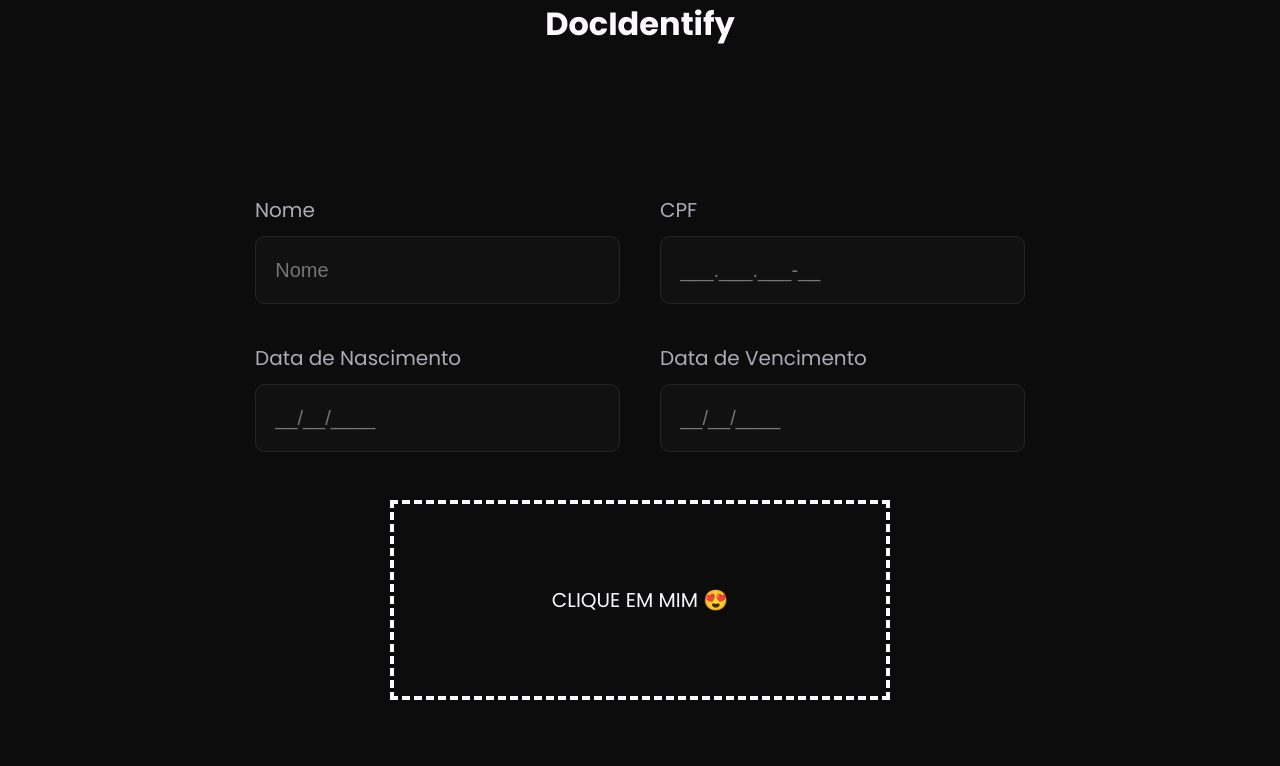
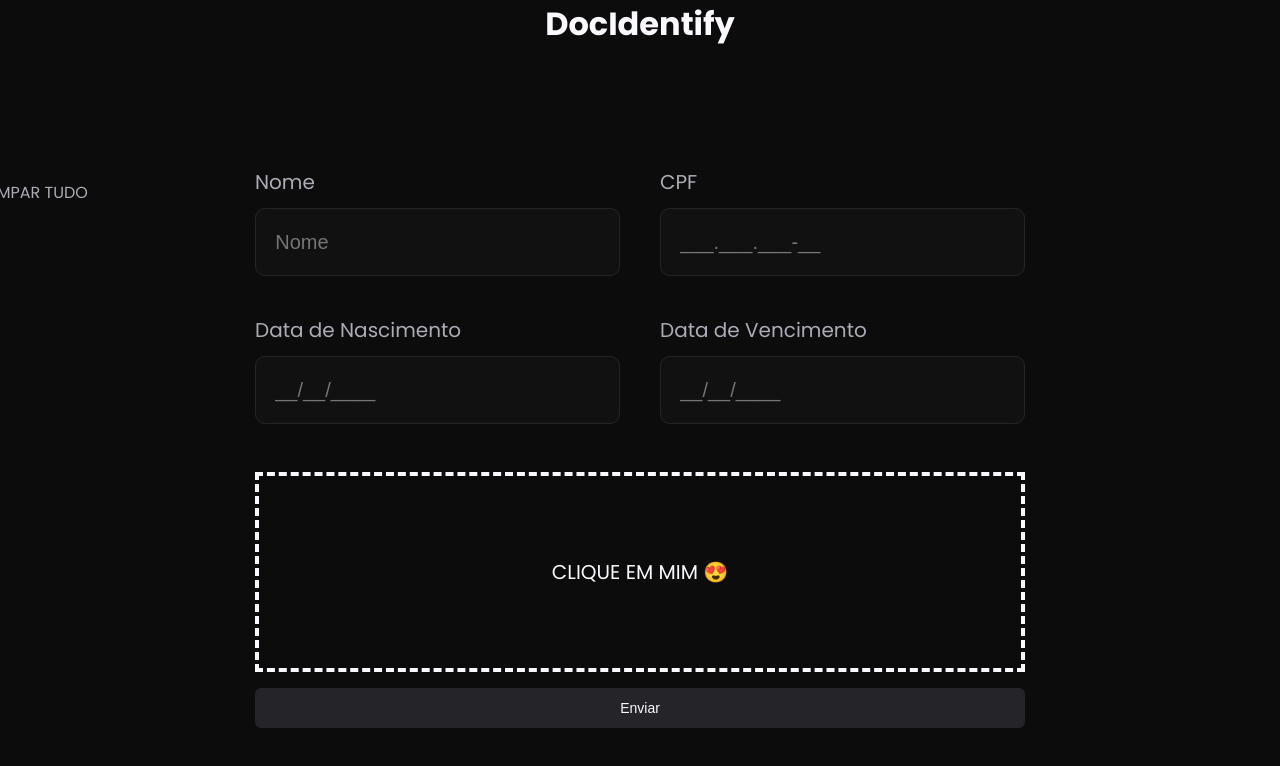
Before and after one commit to LucasBlunTT/DocIdentifyRefactored, a Next.js app in the folder FRONTEND/: page / in a window 1280 px wide. Shown: the top 766 px of the page. Built offline with nearby package versions, Linux system fonts and the light colour scheme.

Commit message:
Componente de ajuda adicionado

```diff
--- a/FRONTEND/src/app/layout.js
+++ b/FRONTEND/src/app/layout.js
@@ -15,7 +15,9 @@ export const metadata = {
 export default function RootLayout({ children }) {
   return (
     <html lang="en">
-      <body className={`${poppins.className}`}>
+      <body
+        className={`${poppins.className}`}
+      >
         {children}
       </body>
     </html>
--- a/FRONTEND/src/app/page.js
+++ b/FRONTEND/src/app/page.js
@@ -5,7 +5,7 @@ export default function Home() {
   return (
     <>
       <Header />
-      <SectionHero />
+      <SectionHero/>
     </>
   );
 }
--- /dev/null
+++ b/FRONTEND/src/components/Help/index.jsx
@@ -0,0 +1,16 @@
+import Image from 'next/image';
+import React from 'react';
+import escIcon from '../../assets/icons8-esc-50.png';
+
+function Help() {
+  return (
+    <ul className="absolute left-[-357px] flex items-center justify-center">
+      <li className="flex items-center justify-center">
+        <Image className="mr-2" src={escIcon} alt="esc icon" />
+        <p>PARA LIMPAR TUDO</p>
+      </li>
+    </ul>
+  );
+}
+
+export default Help;
--- a/FRONTEND/src/components/SectionHero/index.jsx
+++ b/FRONTEND/src/components/SectionHero/index.jsx
@@ -4,12 +4,9 @@ import React, { useEffect, useState } from 'react';
 import Container from '../Container';
 import { Input } from '../ui/input';
 import InputFile from '../InputFile';
-import {
-  Accordion,
-  AccordionContent,
-  AccordionItem,
-  AccordionTrigger,
-} from '../ui/accordion';
+import { Button } from '../ui/button';
+import { ButtonLoading } from '../ui/buttonLoading';
+import Help from '@/components/Help';
 
 export default function SectionHero() {
   const [documento, setDocumento] = useState(null);
@@ -17,6 +14,7 @@ export default function SectionHero() {
   const [cpf, setCpf] = useState('');
   const [dataNascimento, setDataNascimento] = useState('');
   const [dataVencimento, setDataVencimento] = useState('');
+  const [loading, setLoading] = useState(false);
 
   useEffect(() => {
     window.addEventListener('keydown', handleLimparDados);
@@ -30,18 +28,34 @@ export default function SectionHero() {
     event.key === 'Escape' && setDocumento(null);
   }
 
-  //<Accordion type="single" collapsible>
-  //<AccordionItem value="item-1">
-  // <AccordionTrigger>
-  //   Veja o que você pode fazer clicando aqui!
-  // </AccordionTrigger>
-  //  <AccordionContent>ESC: Limpar campos</AccordionContent>
-  //  </AccordionItem>
-  // </Accordion>
+  async function handlerEnviarImagem(event) {
+    event.preventDefault();
+    const formData = new FormData();
+    formData.append('imagem', documento);
+    try {
+      setLoading(true);
+      const response = await fetch('URL_BACKEND', {
+        method: 'POST',
+        body: formData,
+      });
+      if (response.ok) {
+        console.log('Imagem enviada com sucesso');
+      }
+    } catch (error) {
+      setLoading(false);
+      throw new Error(error.message);
+    } finally {
+      setLoading(false);
+    }
+  }
 
   return (
     <section className="w-full h-screen flex items-center justify-center">
-      <Container className="flex-col items-center justify-center">
+      <Container className="relative">
+        <form
+          className="flex-col items-center justify-center"
+          onSubmit={handlerEnviarImagem}
+        >
           <div className="grid grid-cols-2 gap-10 mb-12">
             <Input
               type="text"
@@ -77,7 +91,7 @@ export default function SectionHero() {
             />
           </div>
           <div
-          className={`relative cursor-pointer w-full max-w-[500px] h-[200px] border-[4px] border-dashed ${
+            className={`relative mb-4 cursor-pointer w-full h-[200px] border-[4px] border-dashed ${
               documento ? 'border-[green]' : 'border-[#FBF9FE]'
             } flex items-center justify-center`}
           >
@@ -91,6 +105,13 @@ export default function SectionHero() {
               accept=".png, .jpg"
             />
           </div>
+          {loading ? (
+            <ButtonLoading>Enviando</ButtonLoading>
+          ) : (
+            <Button>Enviar</Button>
+          )}
+        </form>
+        <Help />
       </Container>
     </section>
   );
--- a/FRONTEND/src/components/ui/button.jsx
+++ b/FRONTEND/src/components/ui/button.jsx
@@ -1,47 +1,50 @@
-import * as React from "react"
-import { Slot } from "@radix-ui/react-slot"
-import { cva } from "class-variance-authority";
-
-import { cn } from "@/lib/utils"
+import * as React from 'react';
+import { Slot } from '@radix-ui/react-slot';
+import { cva } from 'class-variance-authority';
+import { cn } from '@/lib/utils';
 
 const buttonVariants = cva(
-  "inline-flex items-center justify-center rounded-md text-sm font-medium ring-offset-background transition-colors focus-visible:outline-none focus-visible:ring-2 focus-visible:ring-ring focus-visible:ring-offset-2 disabled:pointer-events-none disabled:opacity-50",
+  'inline-flex items-center justify-center rounded-md text-sm font-medium ring-offset-background transition-colors focus-visible:outline-none focus-visible:ring-2 focus-visible:ring-ring focus-visible:ring-offset-2 disabled:pointer-events-none disabled:opacity-50',
   {
     variants: {
       variant: {
-        default: "bg-primary text-primary-foreground hover:bg-primary/90",
+        default:
+          'bg-[#252529] text-primary-foreground hover:bg-green-600 w-full',
         destructive:
-          "bg-destructive text-destructive-foreground hover:bg-destructive/90",
+          'bg-destructive text-destructive-foreground hover:bg-destructive/90',
         outline:
-          "border border-input bg-background hover:bg-accent hover:text-accent-foreground",
+          'border border-input bg-background hover:bg-accent hover:text-accent-foreground',
         secondary:
-          "bg-secondary text-secondary-foreground hover:bg-secondary/80",
-        ghost: "hover:bg-accent hover:text-accent-foreground",
-        link: "text-primary underline-offset-4 hover:underline",
+          'bg-secondary text-secondary-foreground hover:bg-secondary/80',
+        ghost: 'hover:bg-accent hover:text-accent-foreground',
+        link: 'text-primary underline-offset-4 hover:underline',
       },
       size: {
-        default: "h-10 px-4 py-2",
-        sm: "h-9 rounded-md px-3",
-        lg: "h-11 rounded-md px-8",
-        icon: "h-10 w-10",
+        default: 'h-10 px-4 py-2',
+        sm: 'h-9 rounded-md px-3',
+        lg: 'h-11 rounded-md px-8',
+        icon: 'h-10 w-10',
       },
     },
     defaultVariants: {
-      variant: "default",
-      size: "default",
+      variant: 'default',
+      size: 'default',
     },
-  }
-)
+  },
+);
 
-const Button = React.forwardRef(({ className, variant, size, asChild = false, ...props }, ref) => {
-  const Comp = asChild ? Slot : "button"
-  return (
-    (<Comp
-      className={cn(buttonVariants({ variant, size, className }))}
-      ref={ref}
-      {...props} />)
-  );
-})
-Button.displayName = "Button"
+const Button = React.forwardRef(
+  ({ className, variant, size, asChild = false, ...props }, ref) => {
+    const Comp = asChild ? Slot : 'button';
+    return (
+      <Comp
+        className={cn(buttonVariants({ variant, size, className }))}
+        ref={ref}
+        {...props}
+      />
+    );
+  },
+);
+Button.displayName = 'Button';
 
-export { Button, buttonVariants }
+export { Button, buttonVariants };
--- /dev/null
+++ b/FRONTEND/src/components/ui/buttonLoading.jsx
@@ -0,0 +1,12 @@
+import { Loader2 } from 'lucide-react';
+
+import { Button } from '@/components/ui/button';
+
+export function ButtonLoading() {
+  return (
+    <Button className="bg-red-600 w-full" disabled>
+      <Loader2 className="mr-2 h-4 w-4 animate-spin bg-transparent" />
+      Aguarde Enviando
+    </Button>
+  );
+}
```
Also changed, not shown: FRONTEND/src/assets/icons8-esc-50.png (added). Lines whose indentation alone changed are shown as unchanged.
